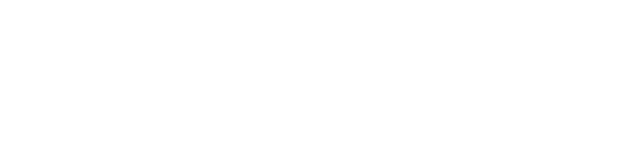
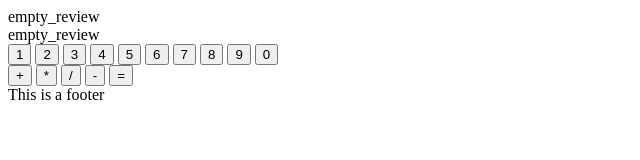
Before and after one commit to LazySeagull/js-calc-project, a plain HTML site: page index.html in a window 1280 px wide. Shown: the whole page, without its empty margins (0-640 px from the left). Drawn offline with Linux system fonts and the light colour scheme.

Commit message:
made the html structure

```diff
--- a/index.html
+++ b/index.html
@@ -1,11 +1,41 @@
 <!DOCTYPE html>
 <html lang="en">
-<head>
-    <meta charset="UTF-8">
-    <meta name="viewport" content="width=device-width, initial-scale=1.0">
-    <title>Document</title>
-</head>
-<body>
+  <head>
+    <meta charset="UTF-8" />
+    <meta name="viewport" content="width=device-width, initial-scale=1.0" />
+    <title>JavaScriptCalc</title>
+  </head>
+  <body>
+    <div class="MainContainer">
+      <div class="ScreenContainer">
+        <div class="equation-review">empty_review</div>
+        <div class="equation-main">empty_review</div>
+      </div>
 
-</body>
+      <div class="OpeationAndNumberButton">
+        <div class="NumberButton">
+          <button>1</button>
+          <button>2</button>
+          <button>3</button>
+          <button>4</button>
+          <button>5</button>
+          <button>6</button>
+          <button>7</button>
+          <button>8</button>
+          <button>9</button>
+          <button>0</button>
+        </div>
+
+        <div class="Operations">
+          <button>+</button>
+          <button>*</button>
+          <button>/</button>
+          <button>-</button>
+          <button>=</button>
+        </div>
+
+        <div claass="footer">This is a footer</div>
+      </div>
+    </div>
+  </body>
 </html>
```
